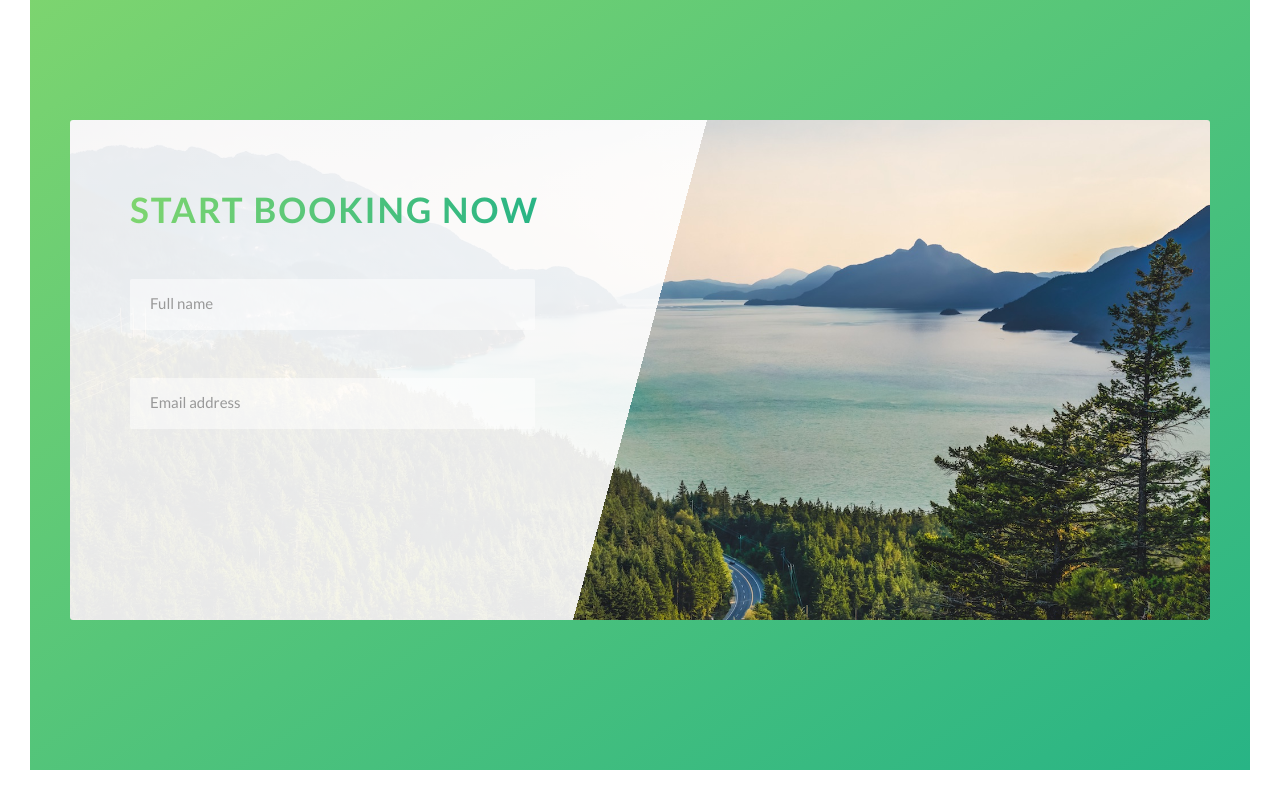
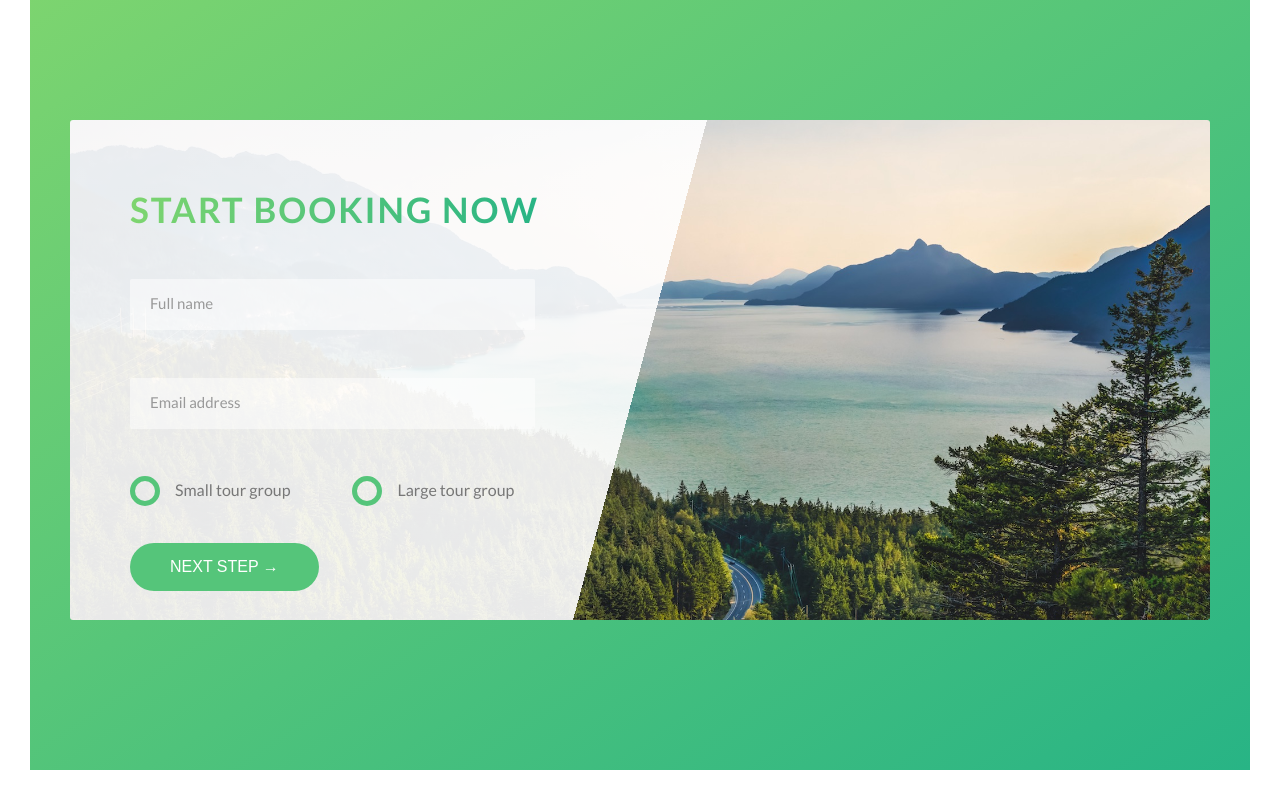
Before and after one commit to rmacca1511/natours-project-training, a website: page index.html in a window 1280 px wide. Shown: the part 4526-5326 px from the top of the page. Drawn offline with Linux system fonts and the light colour scheme.

Commit message:
Building the bookings section - part 3

```diff
--- a/index.html
+++ b/index.html
@@ -282,6 +282,28 @@
                                     <input type="email" class="form__input" placeholder="Email address" id="email" required>
                                     <label for="" class="form__label">Email address</label>
                                 </div>
+                                <div class="form__group u-margin-bottom-medium">
+                                    <div class="form__radio-group">
+                                        <input type="radio" class="form__radio-input" id="small" name="size">
+                                        <label for="small" class="form__radio-label">
+                                            <span class="form__radio-button"></span>
+                                            Small tour group
+                                        </label>
+                                    </div>
+                                    <div class="form__radio-group">
+                                        <input type="radio" class="form__radio-input" id="large" name="size">
+                                        <label for="large" class="form__radio-label">
+                                            <span class="form__radio-button"></span>
+                                            Large tour group
+                                        </label>
+                                    </div>
+                                </div>
+
+                                <div class="form__group">
+                                    <button class="btn btn--green">
+                                        Next Step &rarr;
+                                    </button>
+                                </div>
                             </form>
                         </div>
                     </div>
--- a/sass/base/_utilities.scss
+++ b/sass/base/_utilities.scss
@@ -1,8 +1,10 @@
-.u-center-text { text-align: center; }
+.u-center-text { text-align: center !important; }
 
-.u-margin-bottom-small { margin-bottom: 1.5rem; }
-.u-margin-bottom-medium { margin-bottom: 4rem; }
-.u-margin-bottom-big { margin-bottom: 8rem; }
+.u-margin-bottom-small { margin-bottom: 1.5rem !important; }
+.u-margin-bottom-medium { margin-bottom: 4rem !important; }
+.u-margin-bottom-big { margin-bottom: 8rem !important; }
 
-.u-margin-top-big { margin-top: 8rem; }
-.u-margin-top-huge { margin-top: 10rem; }
+.u-margin-top-big { margin-top: 8rem !important; }
+.u-margin-top-huge { margin-top: 10rem !important; }
+
+// Normal practice to do importants in utilities
--- a/sass/components/_button.scss
+++ b/sass/components/_button.scss
@@ -1,5 +1,6 @@
 
 .btn {
+    &,
     &:link,
     &:visited {
         text-transform: uppercase;
@@ -10,18 +11,25 @@
         transition: all .2s;
         position: relative;
         font-size: $default-font-size;
+
+        //Change for the <button> element
+        border: none;
+        cursor: pointer;
     }
 
     &:hover {
         transform: translateY(-.3rem);
         box-shadow: 0 1rem 2rem rgba($color-black,.2);
+
         &::after {
             transform: scaleX(1.4) scaleY(1.6); /* Increase the element */
             opacity: 0;
         }
     }
 
-    &:active {
+    &:active,
+    &:focus {
+        outline: none;
         transform: translateY(-.1rem);
         box-shadow: 0 .5rem 1rem rgba($color-black,.2);
     }
--- a/sass/components/_form.scss
+++ b/sass/components/_form.scss
@@ -16,7 +16,7 @@
         border-bottom: 3px solid transparent;
         width: 90%;
         display: block;
-
+        transition: all .3s;
         &:focus {
             outline: none;
             box-shadow: 0 1rem 2rem rgba($color-black, .1);
@@ -50,4 +50,50 @@
         visibility: hidden;
         transform: translateY(-4rem);
     }
+
+    &__radio-group {
+        width: 49%;
+        display: inline-block;
+    }
+
+    &__radio-input {
+        display: none;
+    }
+
+    &__radio-label {
+        font-size: $default-font-size;
+        cursor: pointer;
+        position: relative;
+        padding-left: 4.5rem;
+    }
+
+    &__radio-button {
+        height: 3rem;
+        width: 3rem;
+        border: 5px solid $color-primary;
+        border-radius: 50%;
+        display: inline-block;
+        position: absolute;
+        left: 0;
+        top: -.4rem;
+
+        &::after {
+            content: '';
+            display: block;
+            height: 1rem;
+            width: 1.3rem;
+            border-radius: 50%;
+            position: absolute;
+            top: 50%;
+            left: 50%;
+            transform: translate(-50%, -50%);
+            background-color: $color-primary;
+            opacity: 0;
+            transition: opacity .2s;
+        }
+    }
+    // + and ~ works the same way
+    &__radio-input:checked ~ &__radio-label &__radio-button::after {
+        opacity: 1;
+    }
 }
```
Also changed, not shown: css/style.css.
